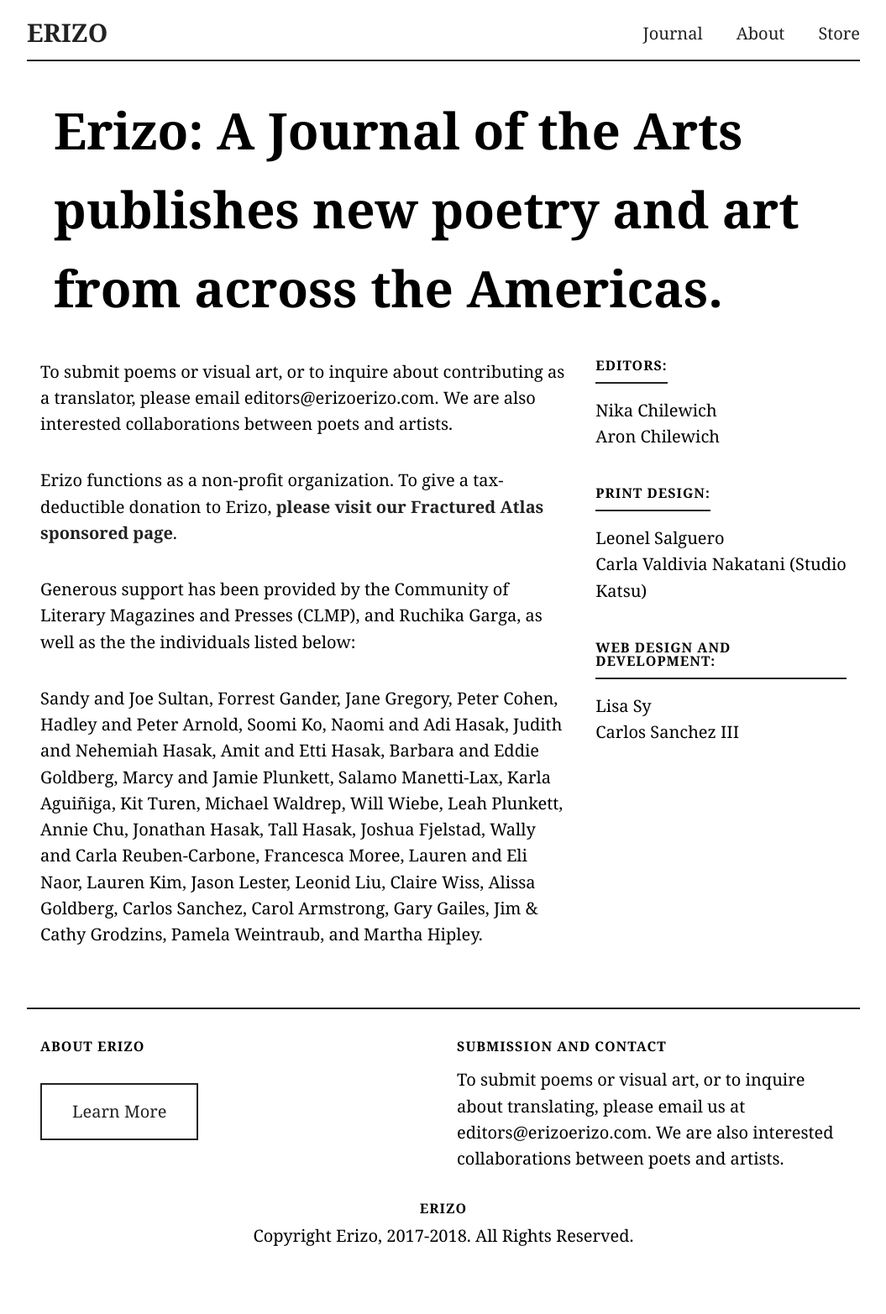
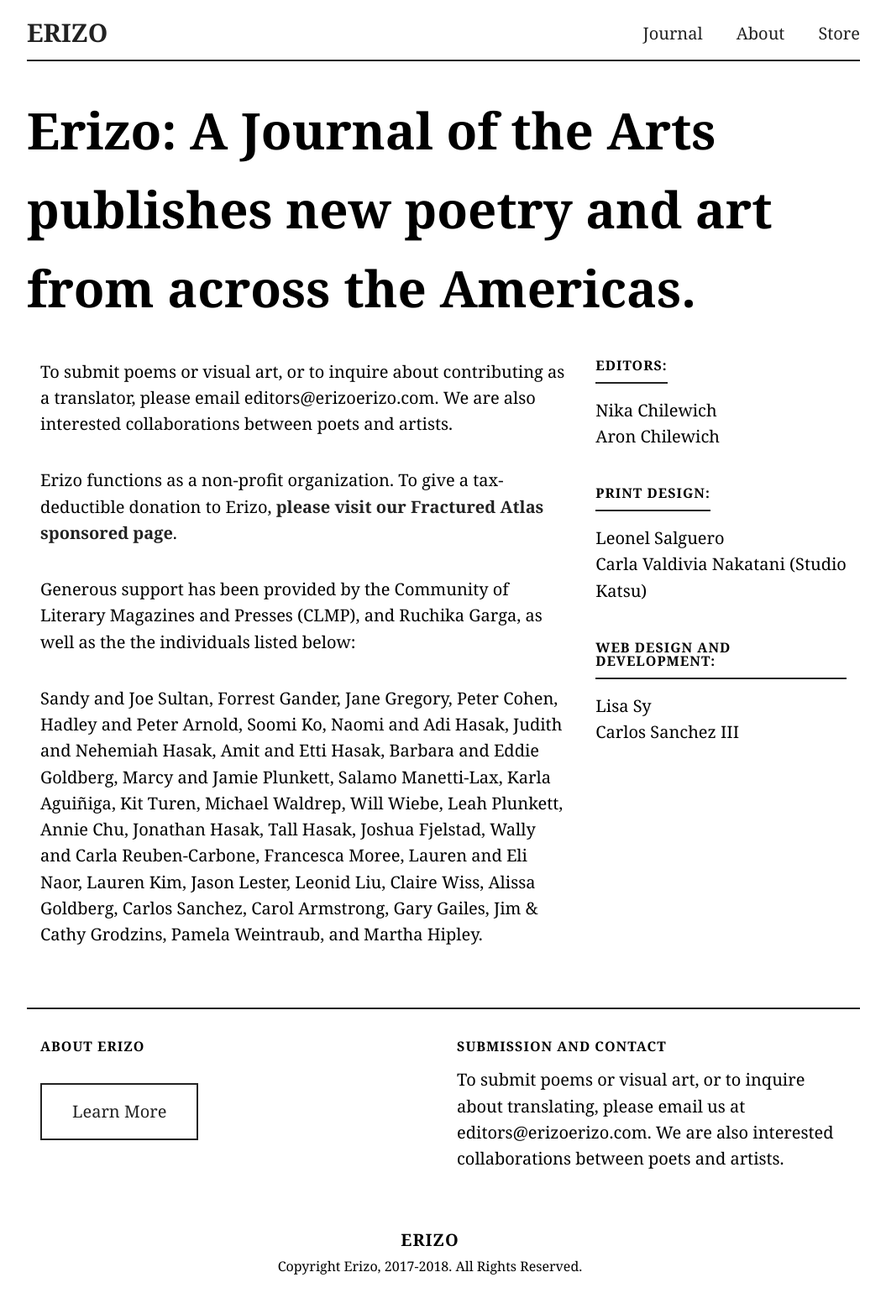
Before and after one commit to erizomag/erizo_jekyll, a Jekyll site: the page built from about.md, in a window 1280 px wide. Shown: the whole page at 84% size, without its empty margins (112-1167 px from the left). Built offline with Jekyll 4.4.1, drawn with Linux system fonts in a browser that asks for light colours; some web fonts are replaced; before the commit the page ends 1532 px from its top, so only the background shows below that.

Commit message:
Refactor Basic Styles
- Add margin fixes to `figure` default
- Remove bottom margins to default type mixins
- Refactor `issues` page

```diff
--- a/_lib/about.scss
+++ b/_lib/about.scss
@@ -1,6 +1,9 @@
 .about_body_title {
+  margin: 0 auto $base_spacing_mobile;
+
   @include grid-media($neat-grid-desktop) {
     @include grid-column(12);
+    margin: 0 auto $base_spacing_desktop;
   }
 }
 
@@ -25,8 +28,8 @@
 
 .secondary_column {
   h4 {
+    @include type_body_header_small();
     margin-bottom: $base_spacing_down_1;
-    font-size: $base-font-size * $rhythm_down_1;
     display: inline-block;
     border-bottom: $base-border;
     padding-bottom: $base_spacing_down_2;
--- a/_lib/footer.scss
+++ b/_lib/footer.scss
@@ -12,7 +12,7 @@
 }
 
 .site_footer_title {
-  font-size: $base-font-size * $rhythm_down_1;
+  @include type_body_header_small();
   margin-bottom: $base_spacing_down_1;
 }
 
@@ -35,9 +35,13 @@
 .site_footer_endnote {
   @include grid-column(12);
   display: block;
-  margin-bottom: $base-spacing;
+  margin: $base_spacing_mobile auto;
   overflow: hidden;
   text-align: center;
+
+  @include grid-media($neat-grid-tablet) {
+    margin: $base_spacing_desktop auto;
+  }
 }
 
 .site_footer_brand_logo {
--- a/_lib/issues.scss
+++ b/_lib/issues.scss
@@ -2,28 +2,47 @@
   padding-left: 0;
 }
 
-$issues_body_list_item: (
-  columns: 2,
-  gutter: $base-spacing,
-);
+.issues_body_list_item_a {
+  @include grid-column(12);
+  @include grid-collapse();
+  padding-top: $base_spacing_mobile;
+  padding-bottom: $base_spacing_mobile;
+
+  @include grid-media($neat-grid-tablet) {
+    padding-top: $base_spacing_desktop;
+    padding-bottom: $base_spacing_desktop;
+  }
+
+  &:hover {
+    color: white;
+    transition: all 0.25s ease-in-out;
+    background: black;
+    text-decoration: none;
+  }
+}
 
 .issues_body_list_item {
-  @include grid-container();
-  list-style-type: none;
-  margin-bottom: $base-spacing * 2;
+  align-items: center;
+  display: flex;
+  padding-left: 0;
 
   @include grid-media($neat-grid-tablet) {
-    .issues_body_list_item_image {
-      // @include grid-column(1, $issues_body_list_item);
-      @include grid-column(6);
-      margin-left: 0;
-    }
+    padding-left: $base_spacing_desktop;
+  }
+}
 
-    .issues_body_list_item_description {
-      @include grid-column(6);
-      // @include grid-column(1, $issues_body_list_item);
-    }
+.issues_body_list_item_image,
+.issues_body_list_item_description {
+  @include grid-column(12);
+
+  @include grid-media($neat-grid-tablet) {
+    @include grid-column(6);
   }
+}
+
+.issues_body_list_item_image {
+  margin-left: 0;
+  margin-right: 0;
 }
 
 .issues_body_list_item_image {
@@ -50,8 +69,7 @@
 
 .issues_body_list_item_description {
   .title {
-    font-family: $serif-primary;
-    margin: 0;
+    @include type_sub_header();
   }
 
   .description {
@@ -67,7 +85,8 @@
       margin-right: $base-spacing * 2;
 
       .meta_title {
-        margin: 0;
+        @include type_body_header_small();
+        font-size: 0.8em;
       }
 
       .meta_description {
@@ -76,19 +95,3 @@
     }
   }
 }
-
-.issues_body_list_item {
-  padding-left: $base_spacing;
-  padding-top: $base_spacing;
-}
-
-.issues_body_list_item_a {
-  &:hover {
-    color: white;
-    // transition: all 0.25s ease-in-out;
-
-    .issues_body_list_item {
-      background: black;
-    }
-  }
-}
--- a/_lib/issues_detail_table_of_contents.scss
+++ b/_lib/issues_detail_table_of_contents.scss
@@ -24,15 +24,6 @@
 }
 
 .table_of_contents_column_description {
-  h4 {
-
-  }
-
-  p {
-    margin: 0;
-  }
-
-
   hr {
     border: none;
     margin-bottom: $base_spacing_mobile;
--- a/_lib/typography.scss
+++ b/_lib/typography.scss
@@ -17,12 +17,11 @@
   font-family: $font_face;
   font-size: $font-size * $rhythm_up_1;
   line-height: $base-font-size * 1.25;
-  margin: 0 auto $base_spacing_mobile;
+  margin: 0 auto;
 
   @include grid-media($neat-grid-tablet) {
     font-size: $base-font-size * $rhythm_up_3;
     line-height: $base-font-size * 1.25;
-    margin: 0 auto $base_spacing_desktop;
   }
 }
 
@@ -30,27 +29,30 @@
   font-family: $font_face;
   font-size: $base-font-size * $rhythm_up_1;
   line-height: $base-font-size * $rhythm_up_1 * 1.25;
-  margin: 0 auto $base_spacing_mobile;
+  margin: 0 auto;
 
   @include grid-media($neat-grid-tablet) {
     font-size: $base-font-size * $rhythm_up_2;
     line-height: $base-font-size * 1.25;
-    margin: 0 auto $base_spacing_desktop;
   }
 }
 
 @mixin type_body_header($font_face: $serif-secondary) {
   font-family: $font_face;
-  font-size: $base-font-size;
   letter-spacing: 1px;
   line-height: $base-font-size * .8;
   text-transform: uppercase;
-  margin: 0 auto $base_spacing;
+  font-size: $base-font-size;
+  margin: 0 auto;
+}
 
-  @include grid-media($neat-grid-tablet) {
-    font-size: $base-font-size * .8;
-    margin: 0 auto $base_spacing_up_1;
-  }
+@mixin type_body_header_small() {
+  font-family: $serif-secondary;
+  letter-spacing: 1px;
+  line-height: $base-font-size * .8;
+  text-transform: uppercase;
+  font-size: $base-font-size * $rhythm_down_1;
+  margin: 0 auto;
 }
 
 @mixin type_body_large($font_face: $serif-secondary) {
@@ -86,7 +88,6 @@
   margin: 0 auto $base_spacing;
 
   @include grid-media($neat-grid-tablet) {
-    font-size: $base-font-size;
     margin: 0 auto $base_spacing_up_1;
   }
 }
@@ -107,17 +108,20 @@
   @include type_body_header();
 }
 
-
 p,
 small,
 caption,
-li,
-figure {
+li {
   @include type_body_normal();
 }
 
 small {
   @include type_body_small();
+}
+
+figure {
+  margin-left: 0;
+  margin-right: 0;
 }
 
 a {
```
Also changed, not shown: _layouts/issues.html (+9 -3 lines).
